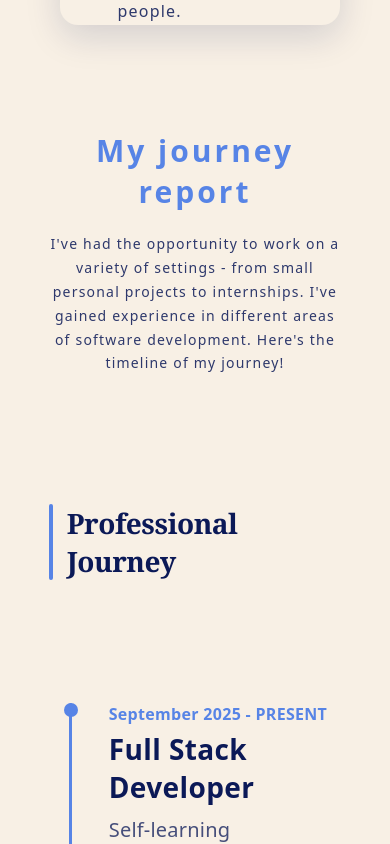
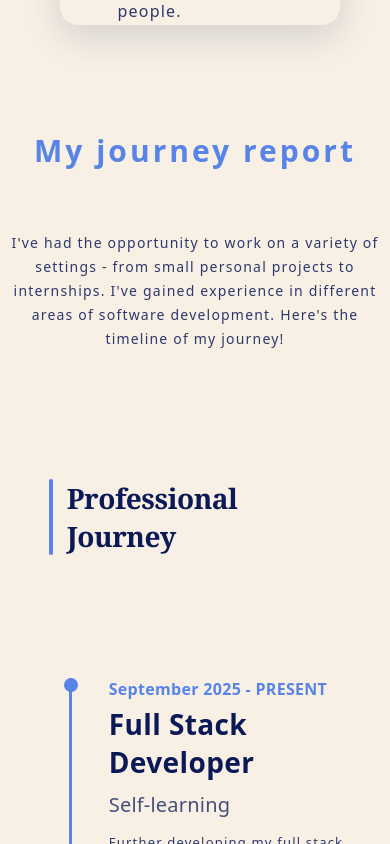
Before and after one commit to itsdran/portfolio, a React (Vite) app: page / in a window 390 px wide. Shown: the part 2940-3784 px from the top of the page. Built offline with nearby package versions, Linux system fonts and the light colour scheme.

Commit message:
further fix on media sizes for responsiveness

```diff
--- a/src/components/Project/Project.css
+++ b/src/components/Project/Project.css
@@ -1,8 +1,12 @@
 .projects-container {
-    padding: 80px 60px;
-    max-width: 56rem;
+    padding: 80px 0px;
+    max-width: 100%;
     margin: 0 auto;
     background: var(--soft);
+}
+
+.career-header h1 {
+    padding: 0 0 40px 0;
 }
 
 .projects-grid {
@@ -362,7 +366,7 @@
 /* Responsive Design */
 @media (max-width: 968px) {
     .project-card {
-        max-width: 75%;
+        max-width: 100%;
         margin: 0 auto;
     }
     .projects-grid {
@@ -379,6 +383,9 @@
 @media (max-width: 768px) {
     .projects-container {
         padding: 60px 30px;
+    }
+    .career-header {
+        max-width: 100%;
     }
 
     .project-image-container {
@@ -436,8 +443,7 @@
 @media (max-width: 480px) {
     .projects-container {
         padding: 50px 20px;
-        max-width: 75%;
-
+        max-width: 100%;
     }
 
     .project-title {
--- a/src/components/Project/Project.jsx
+++ b/src/components/Project/Project.jsx
@@ -79,8 +79,8 @@ const Project = () => {
         <>
             <div className="projects-container">
                 <div className="career-header">
-                    <h1>My small colection of recent projects</h1>
-                    <p>     These are some of my recent personal projects that aimed to address and/or solve my personal needs. Hope it's helpful!   </p>
+                    <h1>My small collection of recent projects</h1>
+                    <p>These are some of my recent personal projects that aimed to address and/or solve my personal needs. Hope it's helpful!   </p>
                 </div>
                 <div className="projects-grid">
                     {projectsData.map((project, index) => (
```
